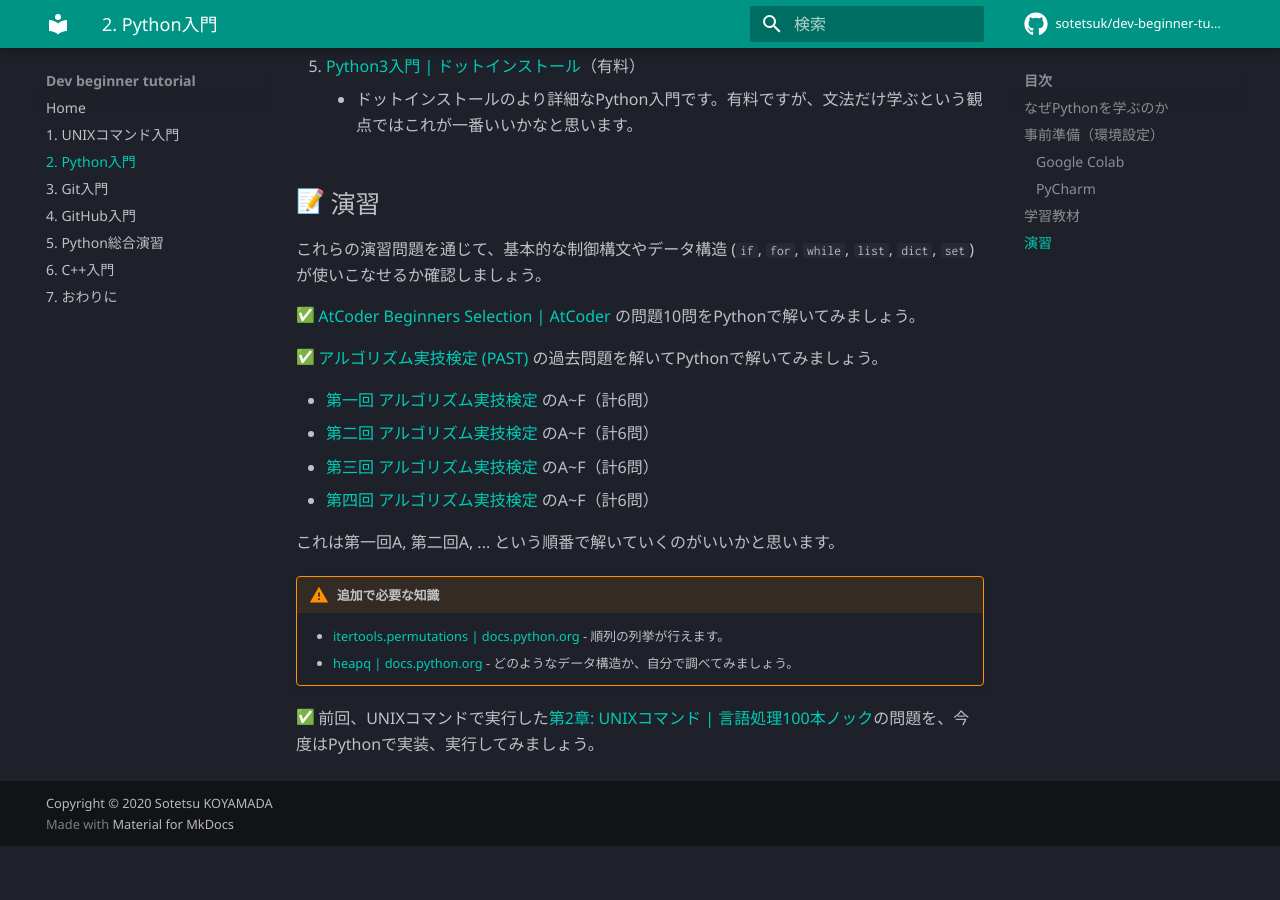
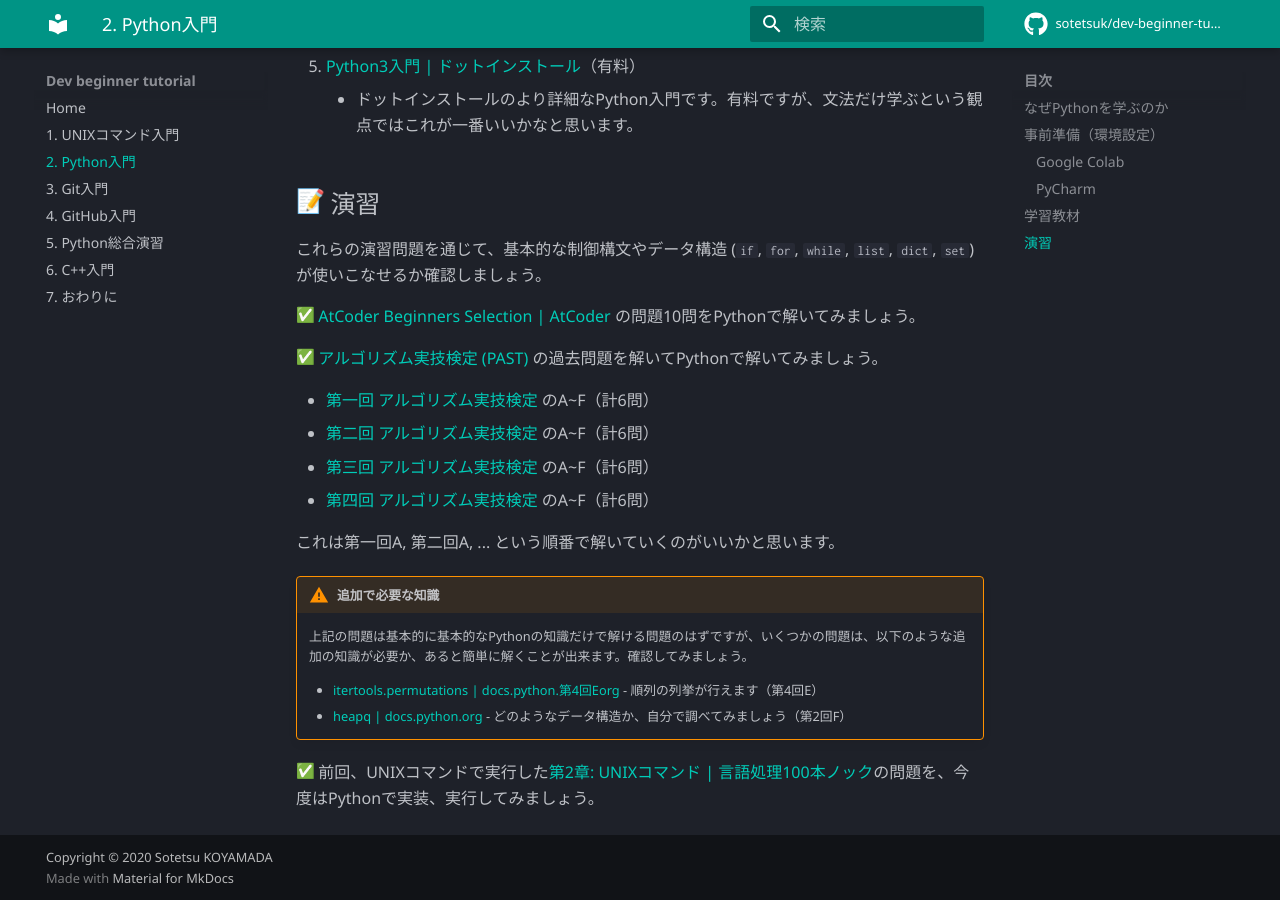
Before and after one commit to sotetsuk/dev-beginner-tutorial, an MkDocs documentation site: the page built from docs/python.md, in a window 1280 px wide and 900 px high, scrolled down 3040 px. Built offline with MkDocs 1.6.1 and Material for MkDocs 9.7.7, drawn with Linux system fonts in a browser that asks for light colours; emoji names are drawn with the system emoji font; comment, search, counter and statistics services are not loaded; before the commit the page ends 3886 px from its top, so only the background shows below that.

Commit message:
add problem id for additional knowledge (#88)

```diff
--- a/docs/python.md
+++ b/docs/python.md
@@ -93,8 +93,10 @@ PyCharmは非常に高性能なローカルマシンでの統合開発環境で
 
 !!! warning "追加で必要な知識"
 
-    - [itertools.permutations | docs.python.org](https://docs.python.org/ja/3/library/itertools.html#itertools.permutations) - 順列の列挙が行えます。
-    - [heapq | docs.python.org](https://docs.python.org/ja/3/library/heapq.html) - どのようなデータ構造か、自分で調べてみましょう。
+    上記の問題は基本的に基本的なPythonの知識だけで解ける問題のはずですが、いくつかの問題は、以下のような追加の知識が必要か、あると簡単に解くことが出来ます。確認してみましょう。
+
+    - [itertools.permutations | docs.python.第4回Eorg](https://docs.python.org/ja/3/library/itertools.html#itertools.permutations) - 順列の列挙が行えます（第4回E）
+    - [heapq | docs.python.org](https://docs.python.org/ja/3/library/heapq.html) - どのようなデータ構造か、自分で調べてみましょう（第2回F）
 
 
 :white_check_mark: 前回、UNIXコマンドで実行した[第2章: UNIXコマンド | 言語処理100本ノック](https://nlp100.github.io/ja/)の問題を、今度はPythonで実装、実行してみましょう。
```
